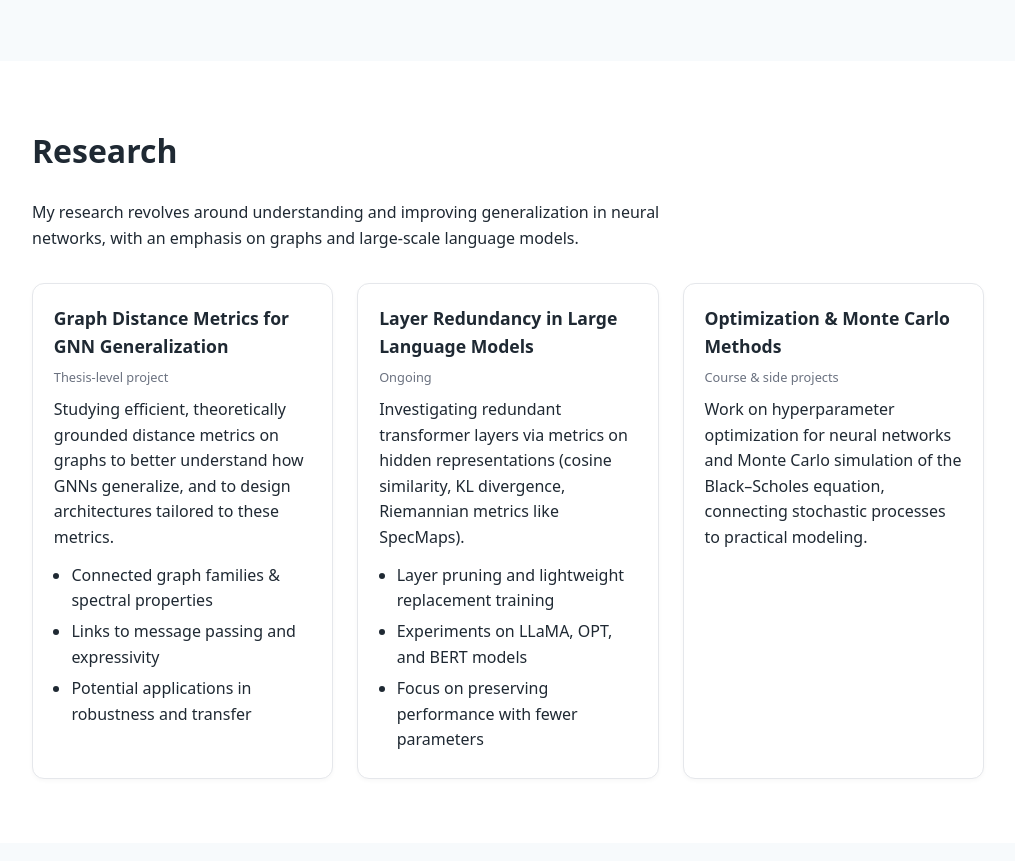
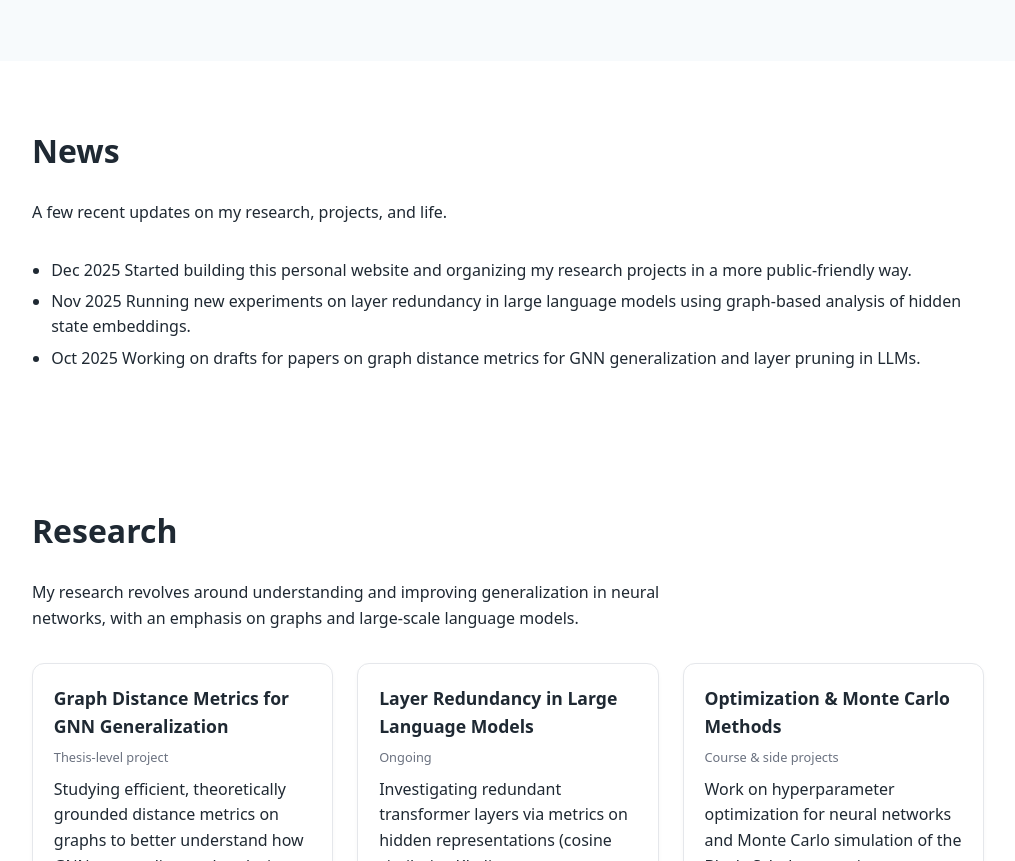
Before and after one commit to soumenss/soumenss.github.io, a plain HTML site: page index.html in a window 1280 px wide. Shown: the part 951-1812 px from the top of the page, without its empty margins (132-1147 px from the left). Drawn offline with Linux system fonts and the light colour scheme.

Commit message:
Update index.html

```diff
--- a/index.html
+++ b/index.html
@@ -87,6 +87,43 @@
       </div>
     </div>
   </section>
+
+    <!-- News -->
+  <section id="news" class="section alt">
+    <div class="container">
+      <h2>News</h2>
+      <p class="section-intro">
+        A few recent updates on my research, projects, and life.
+      </p>
+
+      <ul class="news-list">
+        <!-- Example items – edit these to be true for you -->
+        <li class="news-item">
+          <span class="news-date">Dec 2025</span>
+          <span class="news-text">
+            Started building this personal website and organizing my research projects in a more public-friendly way.
+          </span>
+        </li>
+
+        <li class="news-item">
+          <span class="news-date">Nov 2025</span>
+          <span class="news-text">
+            Running new experiments on layer redundancy in large language models using graph-based analysis of hidden state embeddings.
+          </span>
+        </li>
+
+        <li class="news-item">
+          <span class="news-date">Oct 2025</span>
+          <span class="news-text">
+            Working on drafts for papers on graph distance metrics for GNN generalization and layer pruning in LLMs.
+          </span>
+        </li>
+
+        <!-- Add more as things happen -->
+      </ul>
+    </div>
+  </section>
+
 
   <!-- Research -->
   <section id="research" class="section alt">
```
